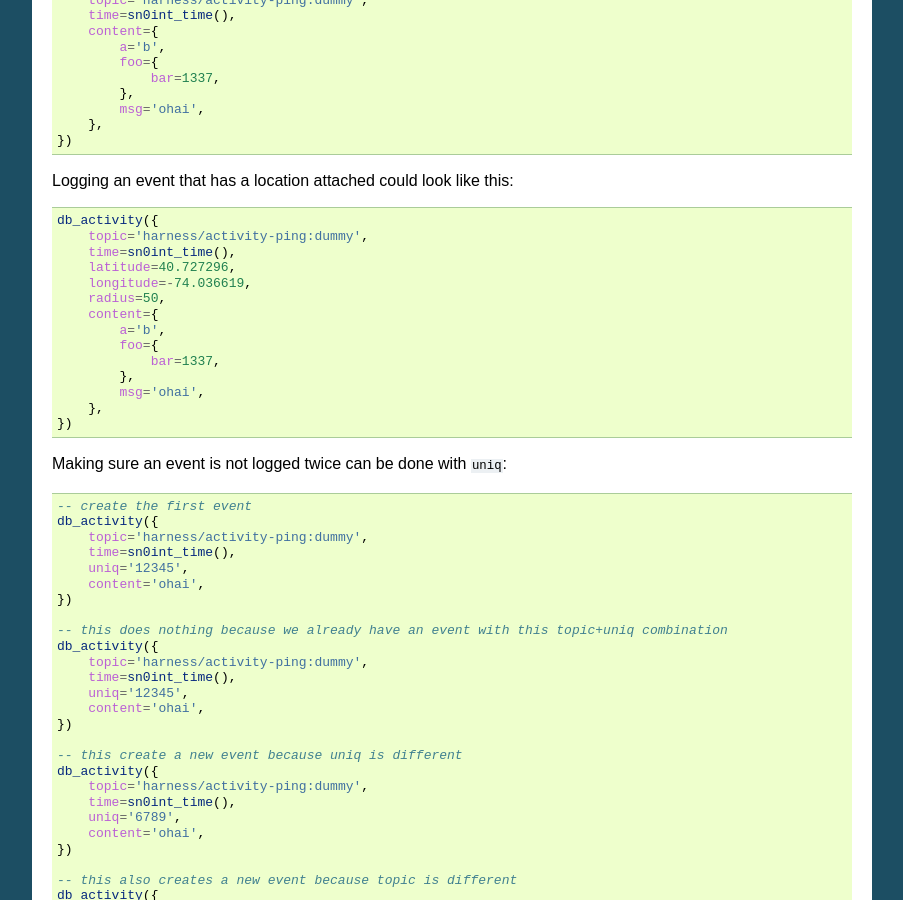
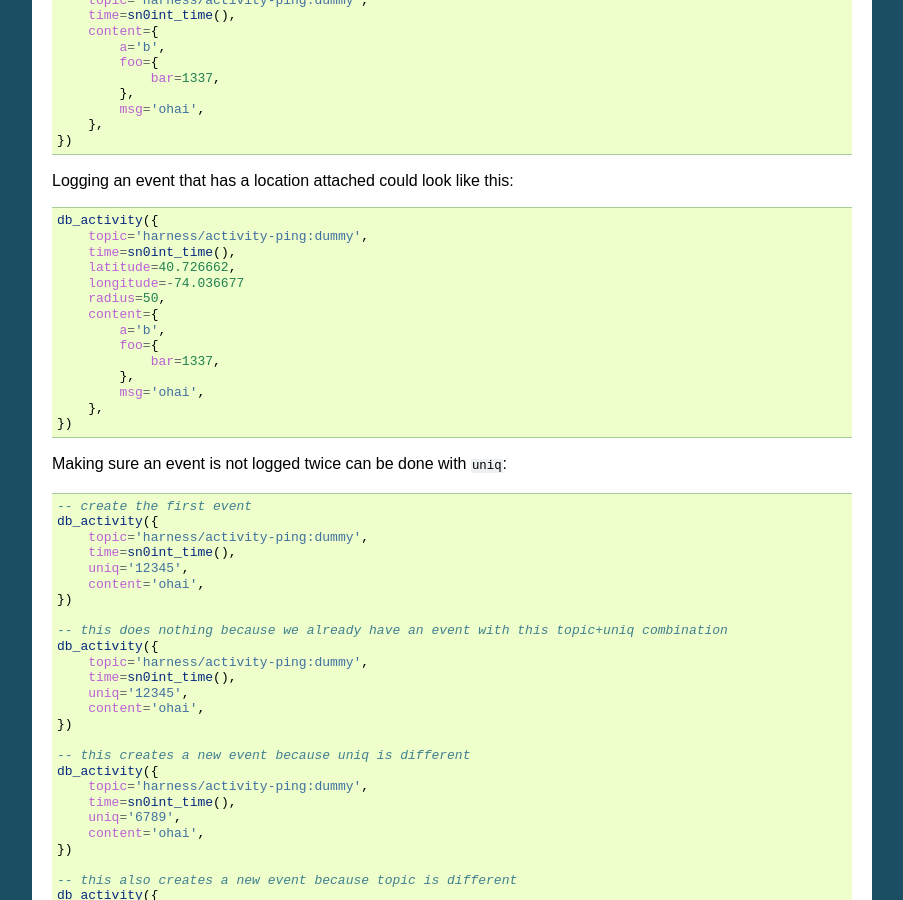
Before and after one commit to kpcyrd/sn0int, a Sphinx documentation site: the page built from docs/activity.rst, in a window 1280 px wide and 900 px high, scrolled down 1014 px. Shown: the whole window, without its empty margins (198-1101 px from the left). Built offline with Sphinx 7.4.7, drawn with Linux system fonts in a browser that asks for light colours; some of the changed text lies outside the part shown.

Commit message:
Fix typos in docs

```diff
--- a/docs/activity.rst
+++ b/docs/activity.rst
@@ -67,8 +67,8 @@ Logging an event that has a location attached could look like this:
     db_activity({
         topic='harness/activity-ping:dummy',
         time=sn0int_time(),
-        latitude=40.727296,
-        longitude=-74.036619,
+        latitude=40.726662,
+        longitude=-74.036677
         radius=50,
         content={
             a='b',
@@ -99,7 +99,7 @@ Making sure an event is not logged twice can be done with ``uniq``:
         content='ohai',
     })
 
-    -- this create a new event because uniq is different
+    -- this creates a new event because uniq is different
     db_activity({
         topic='harness/activity-ping:dummy',
         time=sn0int_time(),
--- a/docs/conf.py
+++ b/docs/conf.py
@@ -20,7 +20,7 @@
 # -- Project information -----------------------------------------------------
 
 project = 'sn0int'
-copyright = '2018, kpcyrd'
+copyright = '2018-2020, kpcyrd'
 author = 'kpcyrd'
 
 # The short X.Y version
```
